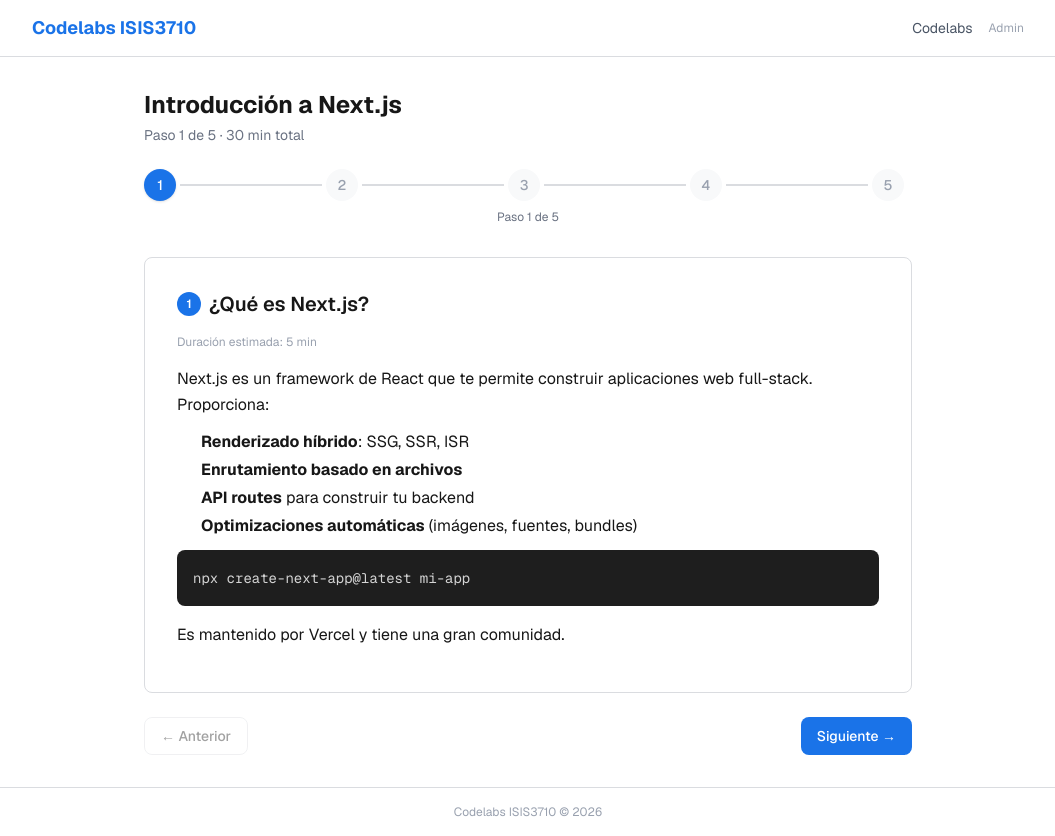
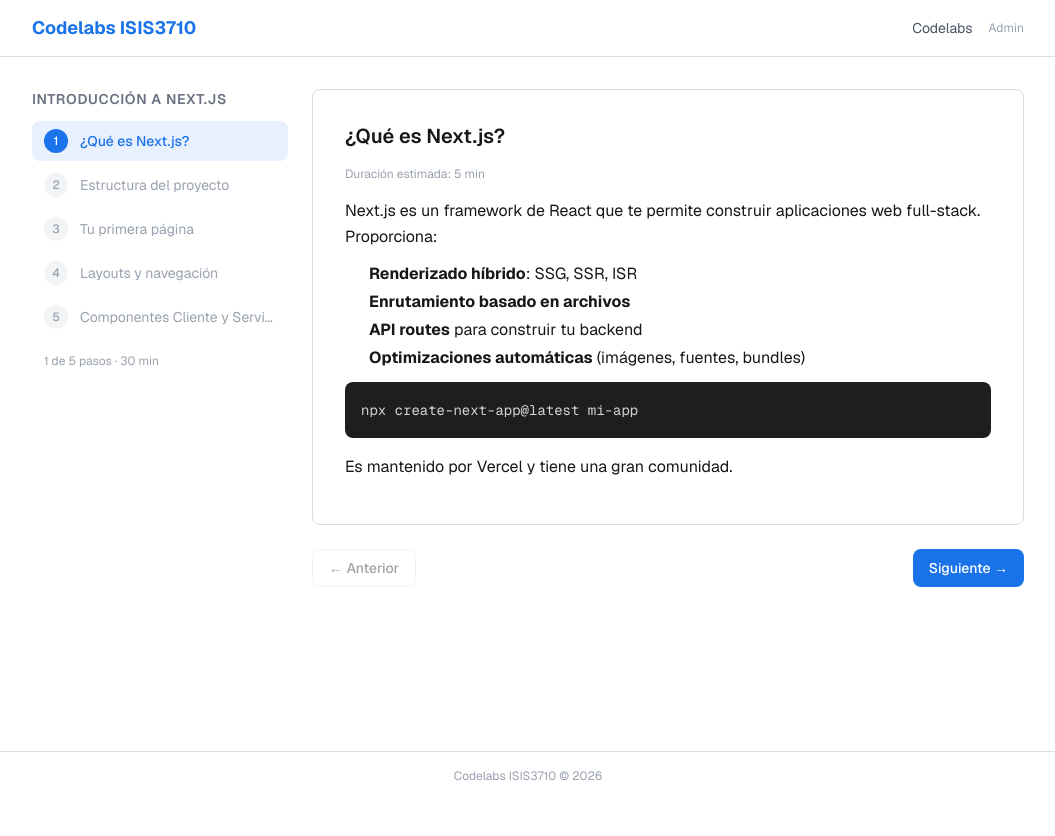
Before and after one commit to JGarcia55/codelabs-isis3710, a Next.js app: page /codelabs-isis3710/codelabs/introduccion-a-nextjs in a window 1280 px wide. Shown: the whole page, without its empty margins (112-1167 px from the left). After the commit the page ends 800 px from the top, so only its background shows below. Built offline with nearby package versions, Linux system fonts and the light colour scheme.

Commit message:
feat: sidebar en visor, fix encoding UTF-8, botón insertar <!-- step -->

```diff
--- a/src/app/admin/edit/[slug]/client.tsx
+++ b/src/app/admin/edit/[slug]/client.tsx
@@ -3,7 +3,7 @@
 import { use, useState, useEffect } from "react";
 import CodelabForm from "@/components/CodelabForm";
 import { parseSteps } from "@/lib/markdown";
-import { saveCodelab } from "@/lib/github";
+import { saveCodelab, base64ToUtf8 } from "@/lib/github";
 import { useRouter } from "next/navigation";
 import { Codelab } from "@/types";
 
@@ -39,7 +39,7 @@ export default function EditPageClient({
           return;
         }
         const data = (await res.json()) as { content: string };
-        const decoded = JSON.parse(atob(data.content)) as Codelab;
+        const decoded = JSON.parse(base64ToUtf8(data.content)) as Codelab;
         setCodelab(decoded);
       } catch {
         // ignore
--- a/src/components/CodelabForm.tsx
+++ b/src/components/CodelabForm.tsx
@@ -1,6 +1,6 @@
 "use client";
 
-import { useState, useEffect } from "react";
+import { useState, useEffect, useRef } from "react";
 import { Codelab } from "@/types";
 import { parseSteps, stepsToMarkdown } from "@/lib/markdown";
 import WordUploader from "@/components/WordUploader";
@@ -44,6 +44,7 @@ export default function CodelabForm({
   );
   const [manualSlug, setManualSlug] = useState(!!initialData);
   const [error, setError] = useState("");
+  const textareaRef = useRef<HTMLTextAreaElement>(null);
 
   useEffect(() => {
     if (!manualSlug && title) {
@@ -187,12 +188,37 @@ export default function CodelabForm({
           <label className="block text-sm font-medium">
             Contenido (Markdown) <span className="text-red-500">*</span>
           </label>
-          <span className="text-xs text-gray-400">
-            Separa los pasos con{" "}
-            <code className="bg-step-bg px-1 rounded">&lt;!-- step --&gt;</code>
-          </span>
+          <div className="flex items-center gap-2">
+            <button
+              type="button"
+              onClick={() => {
+                const ta = textareaRef.current;
+                if (!ta) return;
+                const sep = "\n\n<!-- step -->\n\n";
+                const start = ta.selectionStart;
+                const end = ta.selectionEnd;
+                const before = markdown.substring(0, start);
+                const after = markdown.substring(end);
+                const updated = before + sep + after;
+                setMarkdown(updated);
+                requestAnimationFrame(() => {
+                  const pos = start + sep.length;
+                  ta.setSelectionRange(pos, pos);
+                  ta.focus();
+                });
+              }}
+              className="text-xs text-primary hover:text-primary-dark border border-primary/30 rounded px-2 py-1 hover:bg-step-active transition-colors cursor-pointer"
+            >
+              + Insertar &lt;!-- step --&gt;
+            </button>
+            <span className="text-xs text-gray-400">
+              Separa los pasos con{" "}
+              <code className="bg-step-bg px-1 rounded">&lt;!-- step --&gt;</code>
+            </span>
+          </div>
         </div>
         <textarea
+          ref={textareaRef}
           value={markdown}
           onChange={(e) => setMarkdown(e.target.value)}
           rows={16}
--- a/src/components/StepViewer.tsx
+++ b/src/components/StepViewer.tsx
@@ -1,7 +1,6 @@
 "use client";
 
 import { Step } from "@/types";
-import ProgressBar from "@/components/ProgressBar";
 import ReactMarkdown from "react-markdown";
 import remarkGfm from "remark-gfm";
 import { useState, useMemo } from "react";
@@ -25,24 +24,82 @@ export default function StepViewer({ steps, codelabTitle }: StepViewerProps) {
   }
 
   return (
-    <div className="max-w-3xl mx-auto">
-      <h1 className="text-2xl font-bold mb-1">{codelabTitle}</h1>
-      <p className="text-sm text-gray-500 mb-6">
-        Paso {currentStep + 1} de {steps.length}
-        {totalDuration > 0 && ` · ${totalDuration} min total`}
+    <div className="flex gap-6">
+      <aside className="w-64 shrink-0 hidden md:block">
+        <div className="sticky top-8">
+          <h2 className="text-sm font-semibold text-gray-500 uppercase tracking-wider mb-3">
+            {codelabTitle}
+          </h2>
+          <nav>
+            <ol className="space-y-1">
+              {steps.map((s, i) => {
+                const isCompleted = i < currentStep;
+                const isCurrent = i === currentStep;
+                return (
+                  <li key={i}>
+                    <button
+                      onClick={() => setCurrentStep(i)}
+                      className={`w-full text-left flex items-center gap-3 px-3 py-2 rounded-lg text-sm transition-colors cursor-pointer ${
+                        isCurrent
+                          ? "bg-step-active text-primary font-medium"
+                          : isCompleted
+                            ? "text-gray-600 hover:bg-gray-100"
+                            : "text-gray-400 hover:bg-gray-100"
+                      }`}
+                    >
+                      <span
+                        className={`flex items-center justify-center w-6 h-6 rounded-full text-xs font-medium shrink-0 ${
+                          isCurrent
+                            ? "bg-primary text-white"
+                            : isCompleted
+                              ? "bg-green-100 text-green-700"
+                              : "bg-gray-100 text-gray-400"
+                        }`}
+                      >
+                        {isCompleted ? (
+                          <svg className="w-3.5 h-3.5" fill="none" viewBox="0 0 24 24" stroke="currentColor">
+                            <path strokeLinecap="round" strokeLinejoin="round" strokeWidth={2.5} d="M5 13l4 4L19 7" />
+                          </svg>
+                        ) : (
+                          i + 1
+                        )}
+                      </span>
+                      <span className="truncate">{s.title}</span>
+                    </button>
+                  </li>
+                );
+              })}
+            </ol>
+          </nav>
+          <p className="text-xs text-gray-400 mt-4 px-3">
+            {currentStep + 1} de {steps.length} paso
+            {steps.length !== 1 ? "s" : ""}
+            {totalDuration > 0 && ` · ${totalDuration} min`}
           </p>
+        </div>
+      </aside>
 
-      <div className="mb-8">
-        <ProgressBar
-          steps={steps}
-          currentStep={currentStep}
-          onStepClick={setCurrentStep}
+      <div className="flex-1 min-w-0">
+        <div className="flex items-center gap-2 mb-4 md:hidden">
+          {steps.map((s, i) => (
+            <button
+              key={i}
+              onClick={() => setCurrentStep(i)}
+              className={`w-2.5 h-2.5 rounded-full transition-colors cursor-pointer ${
+                i === currentStep
+                  ? "bg-primary"
+                  : i < currentStep
+                    ? "bg-green-400"
+                    : "bg-gray-300"
+              }`}
+              aria-label={`Paso ${i + 1}: ${s.title}`}
             />
+          ))}
         </div>
 
         <div className="border border-step-border rounded-lg p-6 md:p-8 bg-white">
           <h2 className="text-xl font-semibold mb-4 flex items-center gap-2">
-          <span className="bg-primary text-white text-xs rounded-full w-6 h-6 flex items-center justify-center shrink-0">
+            <span className="bg-primary text-white text-xs rounded-full w-6 h-6 flex items-center justify-center shrink-0 md:hidden">
               {currentStep + 1}
             </span>
             {step.title}
@@ -86,5 +143,6 @@ export default function StepViewer({ steps, codelabTitle }: StepViewerProps) {
           )}
         </div>
       </div>
+    </div>
   );
 }
--- a/src/lib/github.ts
+++ b/src/lib/github.ts
@@ -10,6 +10,15 @@ function utf8ToBase64(str: string): string {
   const bytes = new TextEncoder().encode(str);
   const bin = Array.from(bytes, (b) => String.fromCodePoint(b)).join("");
   return btoa(bin);
+}
+
+export function base64ToUtf8(str: string): string {
+  const binary = atob(str);
+  const bytes = new Uint8Array(binary.length);
+  for (let i = 0; i < binary.length; i++) {
+    bytes[i] = binary.charCodeAt(i);
+  }
+  return new TextDecoder().decode(bytes);
 }
 
 export async function saveCodelab(codelab: Codelab): Promise<boolean> {
```
Lines whose indentation alone changed are shown as unchanged.
